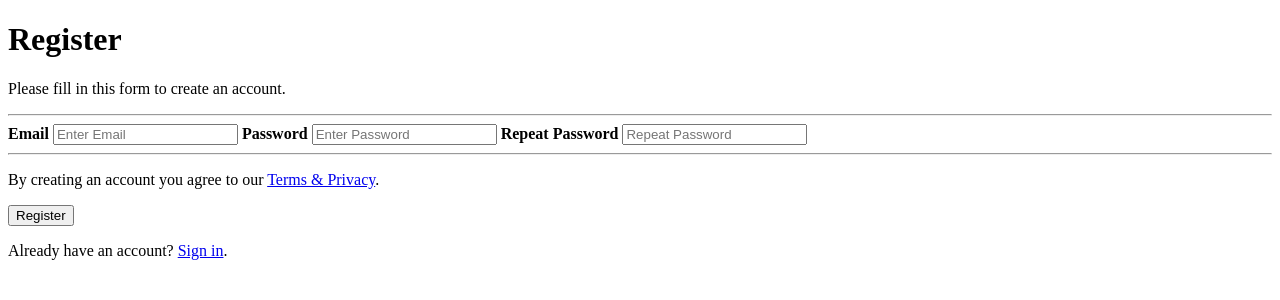
After one commit to SimonAndro/Todo, a PHP site: the page made by app/Views/user/register.html.php in a window 1280 px wide. The commit adds this page. Shown: the top 300 px of the page. Run offline with PHP 8.4, Linux system fonts and the light colour scheme; the template is opened without the code that fills it, so the values that code supplies are empty.

Commit message:
User login
Adding user login and register forms

```diff
--- a/app/Controllers/User.php
+++ b/app/Controllers/User.php
@@ -38,4 +38,9 @@ class User {
 
 	}
 
+	public function register()
+	{
+		return loadTemplate("user/register");
+	}
+
 }
--- /dev/null
+++ b/app/Views/user/register.html.php
@@ -0,0 +1,39 @@
+<!DOCTYPE html>
+<html>
+
+<head>
+    <meta name="viewport" content="width=device-width, initial-scale=1">
+
+    <link rel="stylesheet" href="<?=loadAsset("css/register.css")?>">
+</head>
+
+<body>
+
+    <form action="user-register" method="post" >
+        <div class="container">
+            <h1>Register</h1>
+            <p>Please fill in this form to create an account.</p>
+            <hr>
+
+            <label for="email"><b>Email</b></label>
+            <input type="text" placeholder="Enter Email" name="email" id="email" required>
+
+            <label for="psw"><b>Password</b></label>
+            <input type="password" placeholder="Enter Password" name="psw" id="psw" required>
+
+            <label for="psw-repeat"><b>Repeat Password</b></label>
+            <input type="password" placeholder="Repeat Password" name="psw-repeat" id="psw-repeat" required>
+            <hr>
+            <p>By creating an account you agree to our <a href="#">Terms & Privacy</a>.</p>
+
+            <button type="submit" class="registerbtn">Register</button>
+        </div>
+
+        <div class="container signin">
+            <p>Already have an account? <a href="user-login">Sign in</a>.</p>
+        </div>
+    </form>
+
+</body>
+
+</html>
--- a/app/appRoutes.php
+++ b/app/appRoutes.php
@@ -28,11 +28,11 @@ class appRoutes implements \Ninja\Routes {
 			'user-register' => [
 				'GET' => [
 					'controller' => $userController,
-					'action' => 'index'
+					'action' => 'register'
 				],
 				'POST' => [
 					'controller' => $userController,
-					'action' => 'register'
+					'action' => 'registerPost'
                 ],
                 'login' => false
 			],
--- a/app/controllers/User.php
+++ b/app/controllers/User.php
@@ -38,4 +38,9 @@ class User {
 
 	}
 
+	public function register()
+	{
+		return loadTemplate("user/register");
+	}
+
 }
```
Also changed, not shown: app/Views/user/login.html.php (+7 -4 lines), app/assets/css/login.css (+16 -3 lines), app/assets/css/register.css (added, +62 -0 lines).
